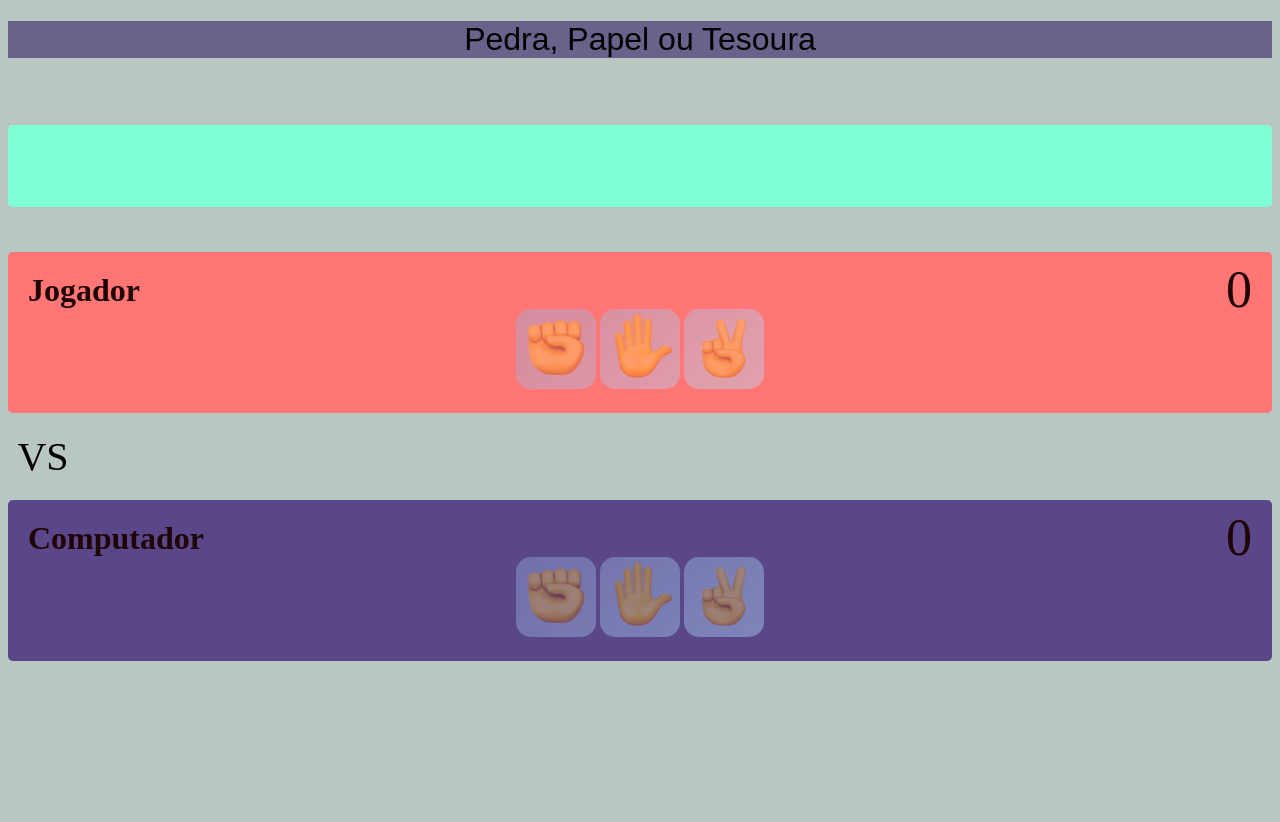
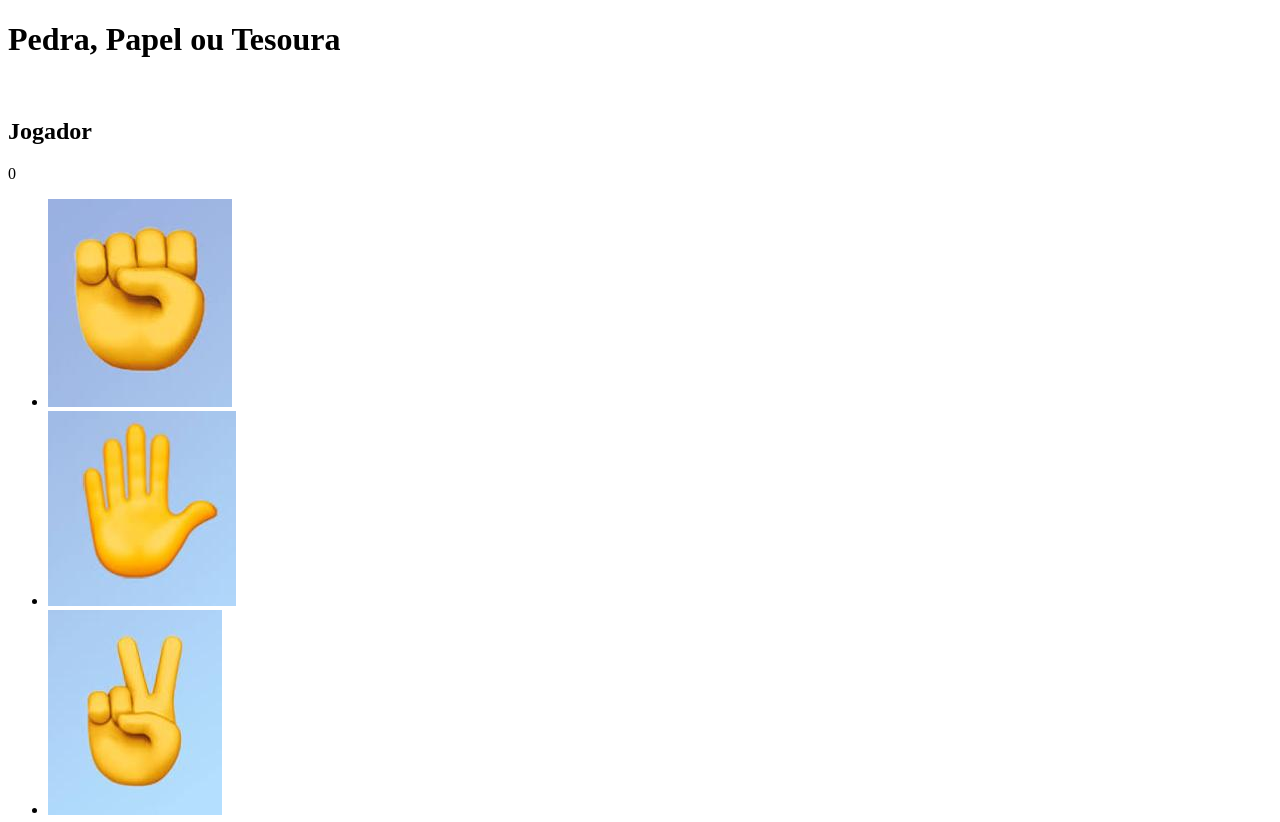
Before and after one commit to MariaCeleski/Pedra_Papel_Tesoura, a plain HTML site: page index.html in a window 1280 px wide. Shown: the top 822 px of the page. Before the commit the page ends 800 px from the top, so only its background shows below. Drawn offline with Linux system fonts and the light colour scheme.

Commit message:
Update index.html

```diff
--- a/index.html
+++ b/index.html
@@ -5,115 +5,6 @@
     <meta name="viewport" content="width=device-width, initial-scale=1.0">
     <title>Jogue Pedra, Papel, Tesoura</title>
     <style>
-        h1{
-            font-family: Arial, Helvetica, sans-serif;
-            font-weight: 400;
-        }
-
-        h2{
-            font-size: 32px;
-        }
-
-        body{
-            background-color: rgb(184, 199, 194);
-        }
-
-        #Titulo{
-            text-align: center;
-            background-color: rgb(103, 99, 139);
-        }
-
-        #placar{
-            display: flex;
-            align-items: center;
-            justify-content: center;
-        }
-
-        #jogador, #computador{
-            position: relative;
-            flex-grow: 1;
-            border-radius: 5px;
-            padding: 20px;
-            color:rgb(31, 5, 5);
-        }
-
-        #jogador{
-            background-color: #ff7675;
-        }
-        #computador{
-            background-color: #59478a;
-        }
-
-        #versus{
-            font-size: 40px;
-            text-align: center;
-            width: 70px;
-            margin-top: 20px;
-            margin-bottom: 20px;
-        }
-
-        #jogador-nome, #computador-nome{
-            margin: 0;
-            padding: 0;
-        }
-
-        #jogador-nome {
-            text-align: left;
-        }
-
-        #computador-nome{
-            text-align: left;
-        }
-
-        #jogador-pontos, #computador-pontos{
-            position: absolute;
-            top: 8px;
-            font-size: 52px;
-            right: 20px;
-        }
-
-        #jogador-pontos{
-            right: 20px;
-            }
-
-        ul#jogador-escolha, ul#computador-escolha{
-             list-style: none;
-             margin: 0;
-             padding: 0;
-             text-align: center;
-         }
-
-         ul#computador-escolha li, ul#jogador-escolha li{
-             display: inline;
-         }
-
-         ul#computador-escolha li a, ul#jogador-escolha li a{
-             opacity: 0.4;
-
-         }
-
-         ul#jogador-escolha li a:hover,  ul#jogador-escolha li a.selecionado, ul#computador-escolha li a.selecionado{
-             opacity: 2;
-
-         }
-
-
-         ul#computador-escolha li a img, ul#jogador-escolha li a img{
-             width: 80px;
-             height: 80px;
-             border-radius: 15px
-         }
-
-
-         #mensagem{
-             background-color: aquamarine;
-             font-size: 36px;
-             border-radius: 5px;
-             margin: 45px 0;
-             padding: 20px;
-             text-align: center;
-         }
-
 
     </style>
 </head>
```
